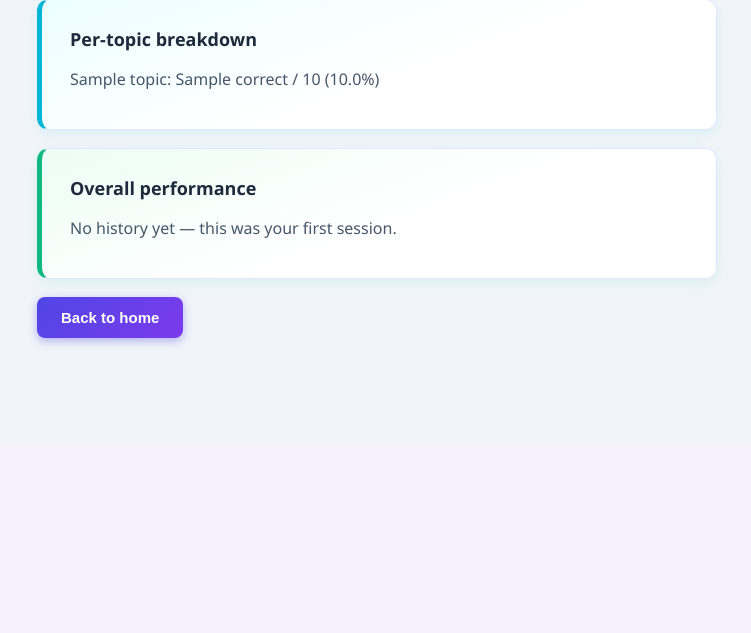
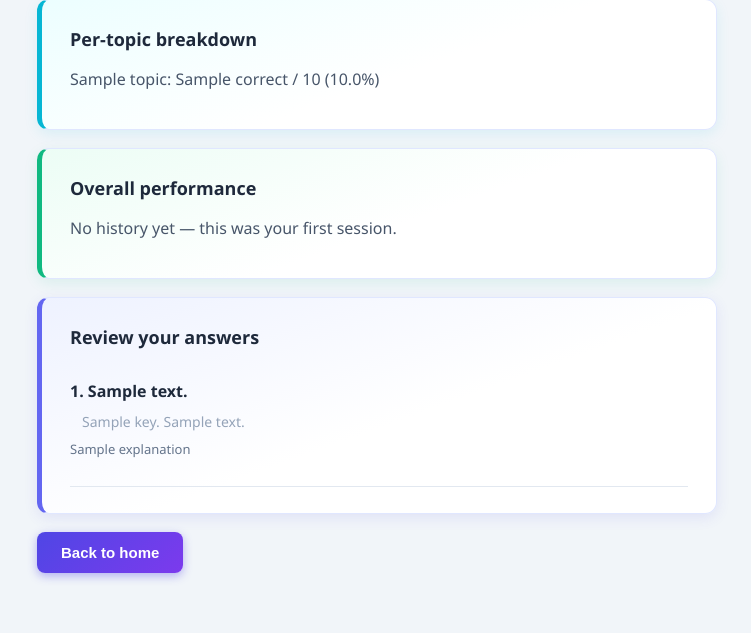
Before and after one commit to Mani-Padala/Quiz_Application, a FastAPI app: template templates/results.html in a window 1280 px wide. Shown: the part 355-988 px from the top of the page, without its empty margins (263-1014 px from the left). Before the commit the page ends 701 px from the top, so only its background shows below. Run offline with FastAPI, Linux system fonts and the light colour scheme; the template is opened without the code that fills it: most values are stand-ins (such as "Sample title", 1, 10 or a date in 2020).

Commit message:
added results at the end

```diff
--- a/app.py
+++ b/app.py
@@ -189,6 +189,12 @@ async def start_quiz_route(
     questions_per_topic: int = Form(10),
     user_id: str = Depends(require_login),
 ):
+    # Strip whitespace defensively — a copy-pasted API key with a trailing
+    # space corrupts the "Bearer <token>" HTTP header at the protocol level
+    # (the exact class of bug we studied earlier with Postman's Bearer
+    # token field), so this must be clean before it ever reaches generator.py.
+    groq_api_key = groq_api_key.strip()
+
     if not os.path.exists(SECTIONS_CACHE_PATH):
         return RedirectResponse(url="/", status_code=303)
 
@@ -238,8 +244,28 @@ async def quiz_results(request: Request, session_id: str, user_id: str = Depends
 
     breakdown = {}
     summary = None
+    review = []
+
     if checkpoint is not None:
-        breakdown = scorer.save_topic_scores(session_id, user_id, checkpoint["answered_questions"])
+        answered = checkpoint["answered_questions"]
+
+        # Build the review BEFORE finish_quiz() deletes the checkpoint —
+        # this is the only point where we still have both the full question
+        # sequence and what the user actually selected for each one.
+        sequence = quiz.get_question_sequence(session_id)
+        for q in sequence:
+            result = answered.get(q["question_id"])
+            if result is not None:
+                review.append({
+                    "question_text": q["question_text"],
+                    "options": q["options"],
+                    "correct_answer": q["correct_answer"],
+                    "selected": result["selected"],
+                    "is_correct": result["correct"],
+                    "explanation": q["explanation"],
+                })
+
+        breakdown = scorer.save_topic_scores(session_id, user_id, answered)
         summary = quiz.finish_quiz(session_id, user_id)
 
     overall = scorer.get_overall_summary(user_id)
@@ -248,4 +274,5 @@ async def quiz_results(request: Request, session_id: str, user_id: str = Depends
         "summary": summary,
         "breakdown": breakdown,
         "overall": overall,
+        "review": review,
     })
--- a/templates/results.html
+++ b/templates/results.html
@@ -43,5 +43,33 @@ endblock %} {% block content %}
   {% endif %}
 </div>
 
+{% if review %}
+<div class="card">
+  <h2>Review your answers</h2>
+  {% for item in review %}
+  <div style="border-bottom: 1px solid #e2e8f0; padding: 14px 0">
+    <p style="font-weight: 600; color: #1e293b; margin-bottom: 8px">
+      {{ loop.index }}. {{ item.question_text }}
+    </p>
+    {% for key, text in item.options.items() %}
+    <p
+      style="margin: 4px 0 4px 12px; font-size: 14px;
+            {% if key == item.correct_answer %}color: #16a34a; font-weight: 700;
+            {% elif key == item.selected %}color: #e11d48; font-weight: 700;
+            {% else %}color: #94a3b8;{% endif %}"
+    >
+      {{ key }}. {{ text }} {% if key == item.correct_answer %} &#10003; correct
+      answer{% endif %} {% if key == item.selected and key !=
+      item.correct_answer %} &#10007; your answer{% endif %}
+    </p>
+    {% endfor %}
+    <p style="font-size: 13px; color: #64748b; margin-top: 8px">
+      {{ item.explanation }}
+    </p>
+  </div>
+  {% endfor %}
+</div>
+{% endif %}
+
 <a href="/"><button>Back to home</button></a>
 {% endblock %}
```
